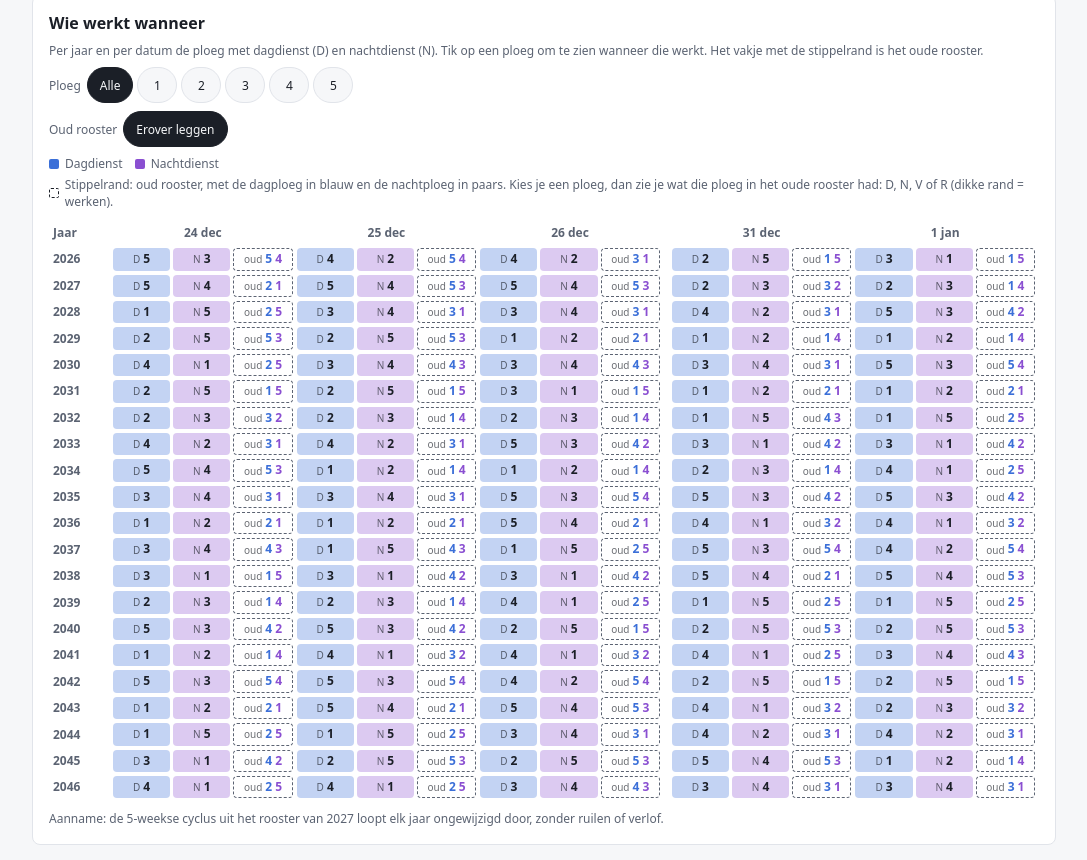
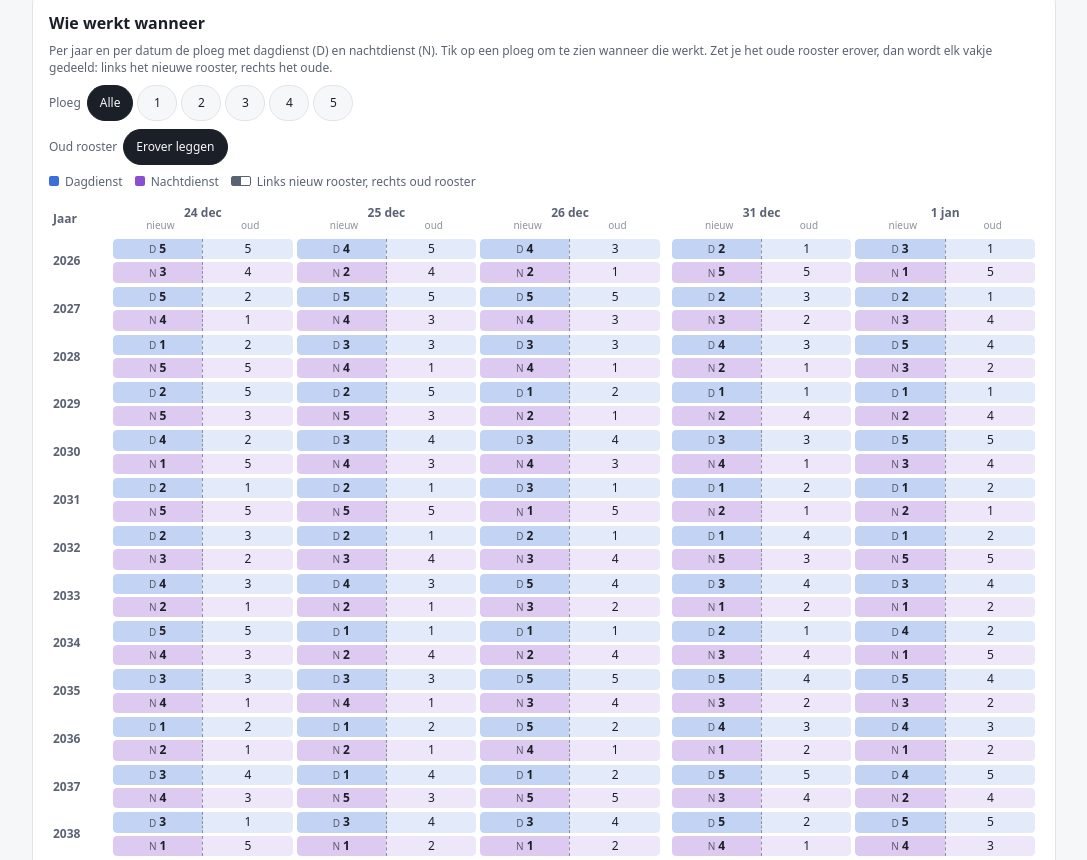
Before and after one commit to hermanvandenberg/Bison-Feestdagenrooster, a plain HTML site: page index.html in a window 1280 px wide. Shown: the part 1375-2235 px from the top of the page, without its empty margins (96-1183 px from the left). Drawn offline with nearby package versions, Linux system fonts and the light colour scheme.

Commit message:
Wie werkt wanneer: half om half, links nieuw en rechts oud rooster
Co-Authored-By: Claude Opus 5.5 <noreply@anthropic.com>
Claude-Session: https://claude.ai/code/session_019q3L3vFfpr87ojSBKZZ962

```diff
--- a/index.html
+++ b/index.html
@@ -228,11 +228,17 @@ body { margin: 0; background: var(--color-bg); color: var(--color-fg); font-fami
 .bx-strip { display: flex; flex-wrap: wrap; gap: 2px; font-family: ui-monospace, SFMono-Regular, Menlo, Consolas, monospace; font-size: 11px; }
 .bx-strip span { width: 18px; text-align: center; border-radius: 3px; padding: 2px 0; }
 .bx-strip span.is-anker { box-shadow: inset 0 0 0 2px var(--color-fg); }
-.bx-chip.bx-ik { border: 1px dashed var(--color-fg-muted); padding-block: 2px; background: transparent; }
-.bx-chip.bx-ik.is-werk { border: 2px solid var(--color-fg); }
-.bx-chip.bx-ik.is-vrij, .bx-chip.bx-ik.is-res { background: transparent; }
-.bx-chip.bx-ik.is-res { background: color-mix(in srgb, var(--color-fg-muted) 22%, transparent); }
-.bx-sw.bx-sw-ik { border: 1px dashed var(--color-fg); box-sizing: border-box; background: transparent; }
+.bx-chip.is-split { padding: 0; gap: 0; align-items: stretch; overflow: hidden; }
+.bx-half { flex: 1 1 50%; display: flex; align-items: center; justify-content: center; padding: 3px 0; min-width: 0; border-radius: 4px; }
+.bx-half.is-oud { border-left: 1px dashed color-mix(in srgb, var(--color-fg) 45%, transparent); border-radius: 0 4px 4px 0; }
+.bx-half.is-nieuw { border-radius: 4px 0 0 4px; }
+.bx .bx-half b { font-weight: 600; }
+.bx .bx-half.is-oud b { font-weight: 400; }
+.bx-half.is-dim { opacity: .15; }
+.bx-half.is-hit { box-shadow: inset 0 0 0 2px var(--color-fg); }
+@media (min-width: 640px) { .bx-cell.is-split { flex-direction: column; gap: 3px; } }
+.bx-hsub { display: flex; justify-content: space-around; font-weight: 400; font-size: 10px; opacity: .7; }
+.bx-sw.bx-sw-ik { width: 20px; background: linear-gradient(90deg, var(--color-fg-muted) 0 50%, transparent 50%); border: 1px solid var(--color-fg-muted); box-sizing: border-box; }
 [data-dash-source-state=refreshing] { opacity: .5; transition: opacity var(--cds-dur-slow); }
 [data-dash-source-state=empty] { color: transparent; }
 </style>
@@ -335,7 +341,7 @@ body { margin: 0; background: var(--color-bg); color: var(--color-fg); font-fami
 
   <section class="bx-card" id="per-jaar">
     <h2>Wie werkt wanneer</h2>
-    <p class="bx-note">Per jaar en per datum de ploeg met dagdienst (D) en nachtdienst (N). Tik op een ploeg om te zien wanneer die werkt. Het vakje met de stippelrand is het oude rooster.</p>
+    <p class="bx-note">Per jaar en per datum de ploeg met dagdienst (D) en nachtdienst (N). Tik op een ploeg om te zien wanneer die werkt. Zet je het oude rooster erover, dan wordt elk vakje gedeeld: links het nieuwe rooster, rechts het oude.</p>
     <div class="bx-filter" role="group" aria-label="Kies ploeg">
       <span>Ploeg</span>
       <button type="button" class="bx-btn is-on" data-ploeg="" aria-pressed="true">Alle</button>
@@ -352,7 +358,7 @@ body { margin: 0; background: var(--color-bg); color: var(--color-fg); font-fami
     <ul class="bx-legend">
       <li><span class="bx-sw" data-sw="dag"></span>Dagdienst</li>
       <li><span class="bx-sw" data-sw="nacht"></span>Nachtdienst</li>
-      <li data-ik-legenda><span class="bx-sw bx-sw-ik"></span>Stippelrand: oud rooster, met de dagploeg in blauw en de nachtploeg in paars. Kies je een ploeg, dan zie je wat die ploeg in het oude rooster had: D, N, V of R (dikke rand = werken).</li>
+      <li data-ik-legenda><span class="bx-sw bx-sw-ik"></span>Links nieuw rooster, rechts oud rooster</li>
     </ul>
     <div class="bx-matrix dash-skeleton" data-draw="matrix" data-source="diensten"></div>
     <p class="bx-note">Aanname: de 5-weekse cyclus uit het rooster van 2027 loopt elk jaar ongewijzigd door, zonder ruilen of verlof.</p>
@@ -793,7 +799,12 @@ dash.calc('boef', {
     const hr = tbl.createTHead().insertRow();
     const add = (row, tag, txt, cls) => { const c = document.createElement(tag); if (cls) c.className = cls; c.textContent = txt; row.appendChild(c); return c; };
     add(hr, 'th', 'Jaar', 'bx-yr');
-    DATES.forEach((dt, i) => { if (i === 3) add(hr, 'th', ''); add(hr, 'th', dt); });
+    const split = ikAan && geldig();
+    DATES.forEach((dt, i) => {
+      if (i === 3) add(hr, 'th', '');
+      const th = add(hr, 'th', dt);
+      if (split) { const sub = document.createElement('span'); sub.className = 'bx-hsub'; sub.innerHTML = '<span>nieuw</span><span>oud</span>'; th.appendChild(sub); }
+    });
     const body = tbl.createTBody();
     const tint = (c) => `color-mix(in srgb, ${c} 30%, transparent)`;
     Array.from(by.keys()).sort().forEach((jaar) => {
@@ -803,44 +814,38 @@ dash.calc('boef', {
         if (i === 3) add(tr, 'td', '');
         const rs = (by.get(jaar) && by.get(jaar).get(dt)) || [];
         const td = document.createElement('td');
-        const cell = document.createElement('div'); cell.className = 'bx-cell';
+        const cell = document.createElement('div'); cell.className = split ? 'bx-cell is-split' : 'bx-cell';
         const wd = rs[0] ? WD[new Date(rs[0].datum + 'T12:00:00').getDay()] : '';
+        const datum = dt === '1 jan' ? Number(jaar) + 1 : jaar;
+        const oud = split && rs[0] ? [1, 2, 3, 4, 5].map((p) => [String(p), mijnCode(rs[0].datum, p)]) : null;
         [['Dag', 'D', DAG()], ['Nacht', 'N', NACHT()]].forEach(([dienst, code, col]) => {
           const ps = rs.filter((r) => r.dienst === dienst).map((r) => String(r.ploeg));
           const chip = document.createElement('div'); chip.className = 'bx-chip';
-          chip.style.background = tint(col);
-          const i1 = document.createElement('i'); i1.textContent = code;
           const b = document.createElement('b'); b.textContent = ps.join(',') || '–';
-          chip.append(i1, b);
-          chip.title = `${dt} ${dt === '1 jan' ? Number(jaar) + 1 : jaar} (${wd}): ${dienst.toLowerCase()}dienst ploeg ${ps.join(', ')}`;
-          if (gekozen) chip.classList.add(ps.includes(gekozen) ? 'is-hit' : 'is-dim');
+          if (!oud) {
+            chip.style.background = tint(col);
+            const i1 = document.createElement('i'); i1.textContent = code;
+            chip.append(i1, b);
+            chip.title = `${dt} ${datum} (${wd}): ${dienst.toLowerCase()}dienst ploeg ${ps.join(', ')}`;
+            if (gekozen) chip.classList.add(ps.includes(gekozen) ? 'is-hit' : 'is-dim');
+          } else {
+            const po = oud.filter(([, c]) => c === code).map(([p]) => p);
+            chip.classList.add('is-split');
+            const hn = document.createElement('span'); hn.className = 'bx-half is-nieuw'; hn.style.background = tint(col);
+            const i1 = document.createElement('i'); i1.textContent = code; i1.style.marginRight = '3px';
+            hn.append(i1, b);
+            const ho = document.createElement('span'); ho.className = 'bx-half is-oud'; ho.style.background = `color-mix(in srgb, ${col} 14%, transparent)`;
+            const bo = document.createElement('b'); bo.textContent = po.join(',') || '–';
+            ho.appendChild(bo);
+            if (gekozen) {
+              hn.classList.add(ps.includes(gekozen) ? 'is-hit' : 'is-dim');
+              ho.classList.add(po.includes(gekozen) ? 'is-hit' : 'is-dim');
+            }
+            chip.append(hn, ho);
+            chip.title = `${dt} ${datum} (${wd}), ${dienst.toLowerCase()}dienst: nieuw rooster ploeg ${ps.join(', ')}, oud rooster ploeg ${po.join(', ')}`;
+          }
           cell.appendChild(chip);
         });
-        if (ikAan && rs[0] && geldig() && !gekozen) {
-          const ps = [1, 2, 3, 4, 5].map((p) => [p, mijnCode(rs[0].datum, p)]);
-          const pd = ps.filter(([, c]) => c === 'D').map(([p]) => p).join(','), pn = ps.filter(([, c]) => c === 'N').map(([p]) => p).join(',');
-          const chip = document.createElement('div'); chip.className = 'bx-chip bx-ik';
-          const bd = document.createElement('b'); bd.textContent = pd || '–'; bd.style.color = DAG();
-          const bn = document.createElement('b'); bn.textContent = pn || '–'; bn.style.color = NACHT();
-          const i1 = document.createElement('i'); i1.textContent = 'oud';
-          chip.append(i1, bd, bn);
-          chip.title = `${dt} ${dt === '1 jan' ? Number(jaar) + 1 : jaar} (${wd}), oud rooster: dag ploeg ${pd}, nacht ploeg ${pn}`;
-          cell.appendChild(chip);
-        }
-        if (ikAan && rs[0] && gekozen) {
-          const c = mijnCode(rs[0].datum, Number(gekozen));
-          if (c) {
-            const chip = document.createElement('div');
-            const werk = c === 'D' || c === 'N';
-            chip.className = 'bx-chip bx-ik ' + (werk ? 'is-werk' : c === 'R' ? 'is-res' : 'is-vrij');
-            if (werk) chip.style.background = KLEUR_IK(c);
-            const i1 = document.createElement('i'); i1.textContent = 'oud';
-            const b = document.createElement('b'); b.textContent = c;
-            chip.append(i1, b);
-            chip.title = `${dt} ${dt === '1 jan' ? Number(jaar) + 1 : jaar} (${wd}), oud rooster ploeg ${gekozen}: ${{ D: 'dagdienst', N: 'nachtdienst', V: 'vrij', R: 'reserve' }[c]}`;
-            cell.appendChild(chip);
-          }
-        }
         td.appendChild(cell); tr.appendChild(td);
       });
     });
```
Also changed, not shown: dashboard/index.html (+44 -39 lines), 1 other file.
